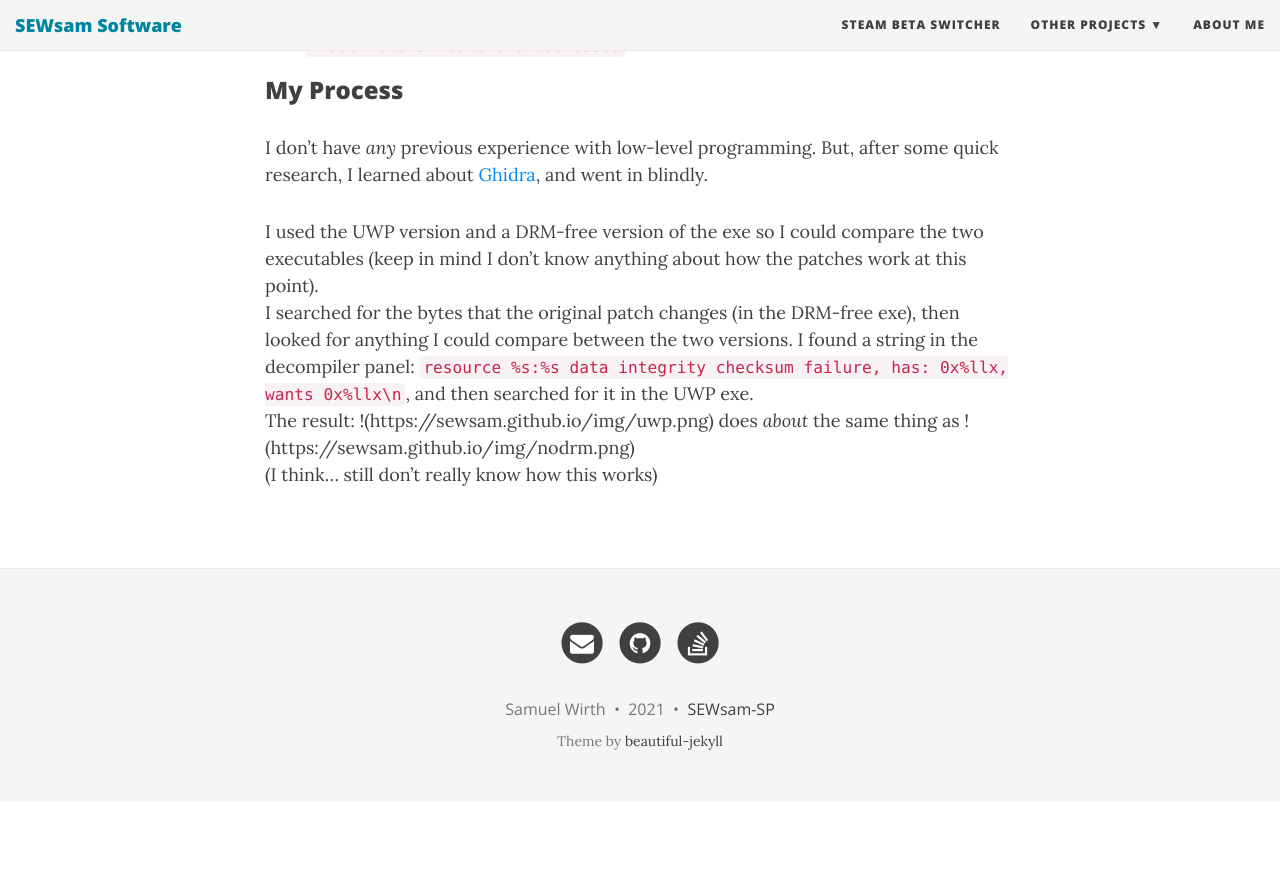
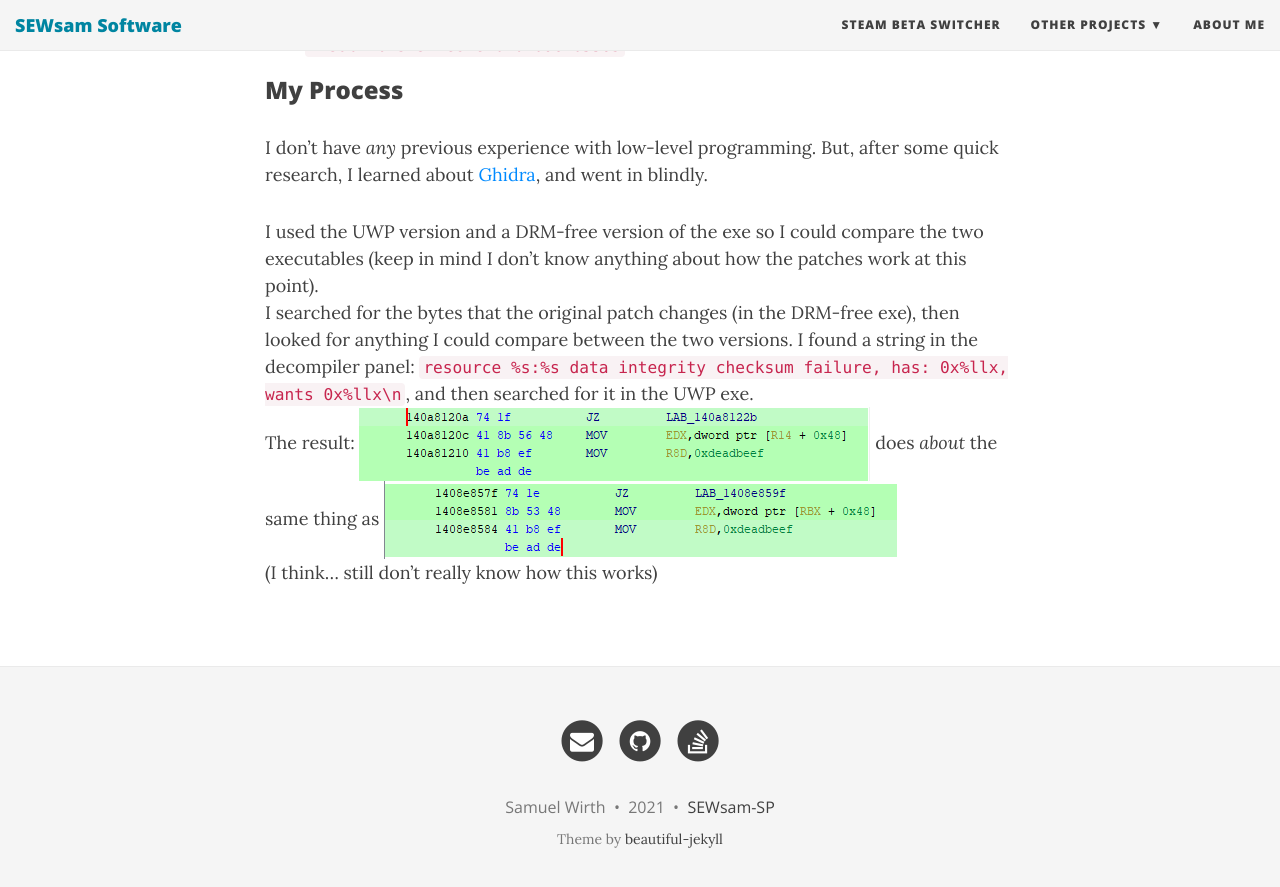
Before and after one commit to SEWsam/sewsam.github.io, a Jekyll site: the page built from _posts/2021-04-07-modding-doom-eternal-uwp.md, in a window 1280 px wide and 900 px high, scrolled down 1528 px. Shown: the top 887 px of the window. Built offline with Jekyll 4.4.1, drawn with Linux system fonts in a browser that asks for light colours; nearby versions of some CDN libraries; before the commit the page ends 2330 px from its top, so only the background shows below that.

Commit message:
Update 2021-04-07-modding-doom-eternal-uwp.md

```diff
--- a/_posts/2021-04-07-modding-doom-eternal-uwp.md
+++ b/_posts/2021-04-07-modding-doom-eternal-uwp.md
@@ -37,5 +37,5 @@ I don't have _any_ previous experience with low-level programming. But, after so
 I used the UWP version and a DRM-free version of the exe so I could compare the two executables (keep in mind I don't know anything about how the patches work at this point).
 I searched for the bytes that the original patch changes (in the DRM-free exe), then looked for anything I could compare between the two versions. I found a string in the decompiler panel: `resource %s:%s data integrity checksum failure, has: 0x%llx, wants 0x%llx\n`, and then searched for it in the UWP exe.
 The result:
-!(https://sewsam.github.io/img/uwp.png) does _about_ the same thing as !(https://sewsam.github.io/img/nodrm.png)
+![](https://sewsam.github.io/img/uwp.png) does _about_ the same thing as ![](https://sewsam.github.io/img/nodrm.png)
 (I think... still don't really know how this works)
```
